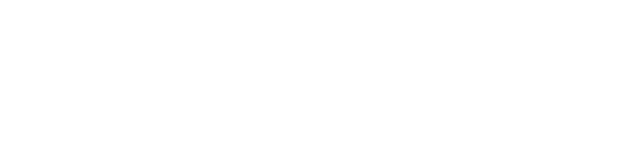
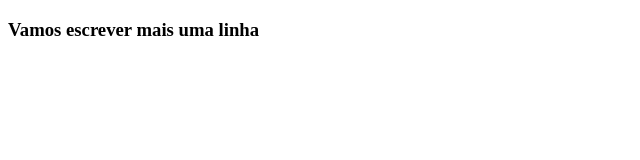
Before and after one commit to ayanogustao/Augusto_Garcia_TPSI0525, a plain HTML site: page Trabalho1/pagina1.html in a window 1280 px wide. Shown: the whole page, without its empty margins (0-640 px from the left). Drawn offline with Linux system fonts and the light colour scheme.

Commit message:
escrevi mais 1 linha

```diff
--- a/Trabalho1/pagina1.html
+++ b/Trabalho1/pagina1.html
@@ -2,4 +2,7 @@
 <html>
 <head>
     <title>Hello World</title>
+    <body>
+        <h3>Vamos escrever mais uma linha </h3>
+    </body>
 </html>
```
